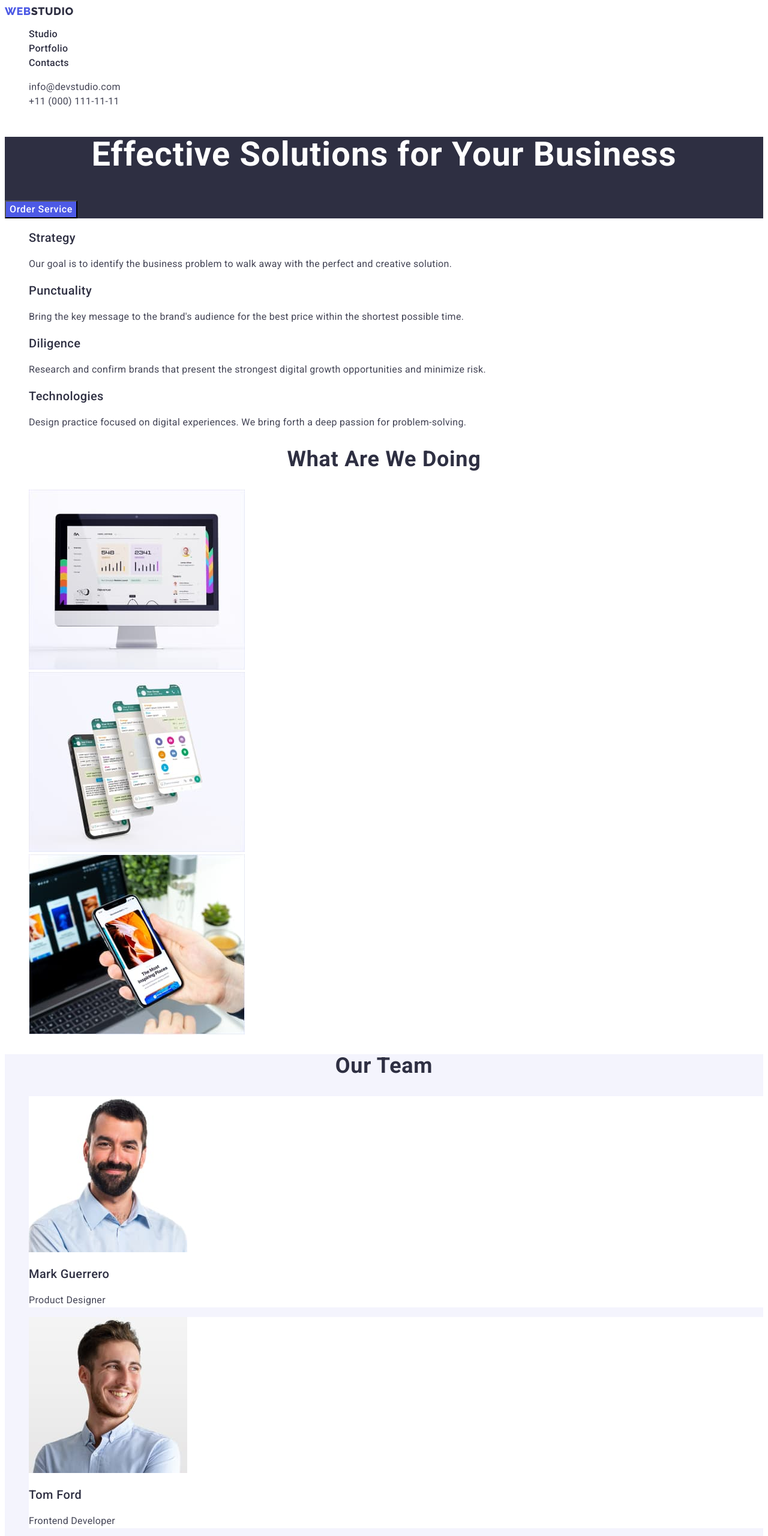
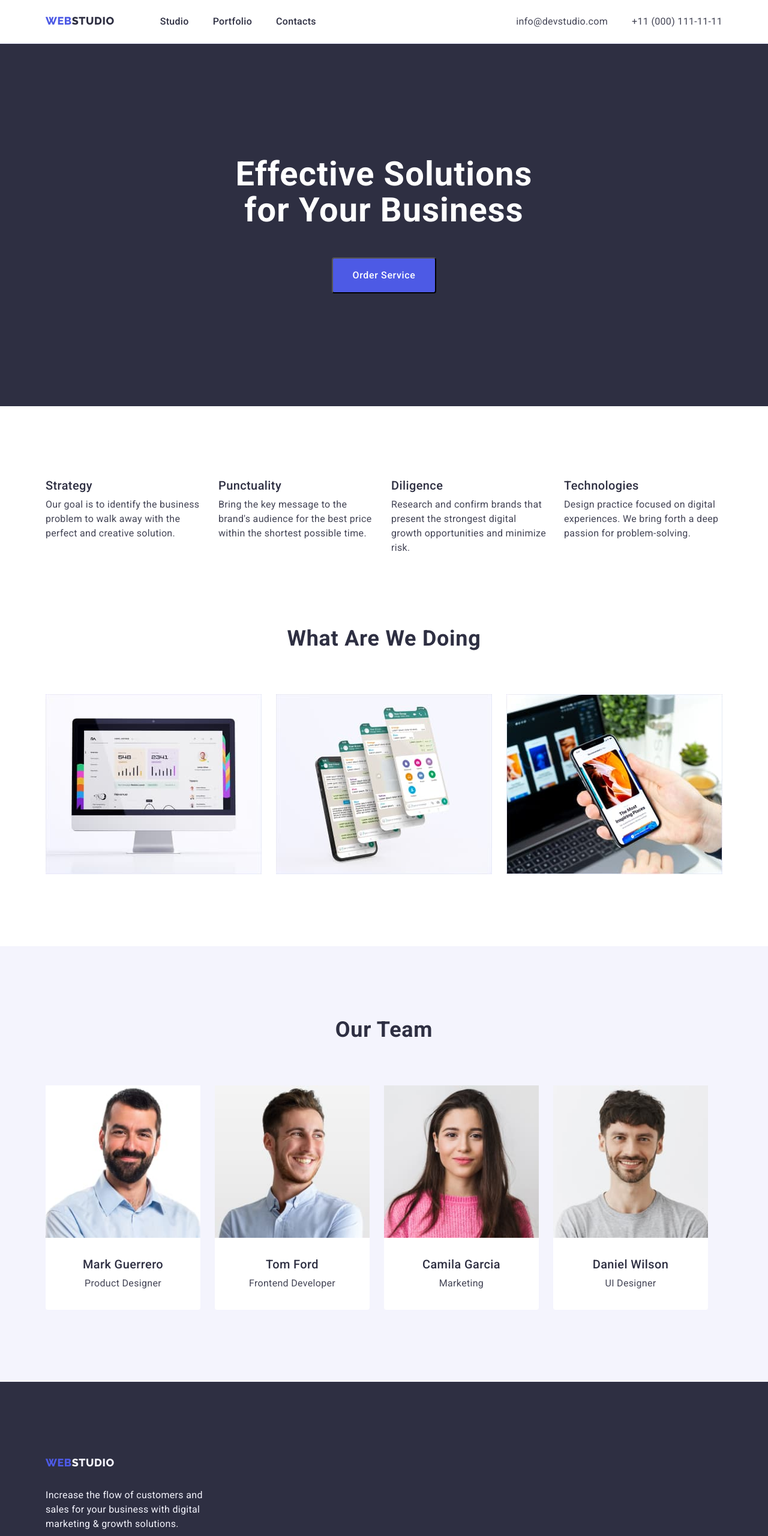
Before and after one commit to ilnickii/goit-markup-hw-03, a plain HTML site: page index.html in a window 1280 px wide. Shown: the top 2560 px of the page at 60% size. Drawn offline with nearby package versions, Linux system fonts and the light colour scheme; files whose address does not match are found by name.

Commit message:
homework-03

```diff
--- a/css/styles.css
+++ b/css/styles.css
@@ -3,6 +3,34 @@
   --secondary-text-color: #2e2f42;
   --main-bg-color: #ffffff;
   --accent-color: #4d5ae5;
+}
+
+p,
+h1,
+h2,
+h3,
+h4,
+h5,
+h6 {
+  margin: 0;
+}
+
+ul {
+  margin: 0;
+  padding: 0;
+}
+
+img {
+  display: block;
+  max-width: 100%;
+  height: auto;
+}
+
+.container {
+  max-width: 1158px;
+  padding-left: 15px;
+  padding-right: 15px;
+  margin: 0 auto;
 }
 
 body {
@@ -21,6 +49,34 @@ body {
 
 /* heder */
 
+.header {
+  border-bottom: 1px solid #e7e9fc;
+}
+
+.container-header {
+  display: flex;
+}
+
+.page-nav {
+  display: flex;
+}
+
+.menu {
+  display: flex;
+}
+
+.logo,
+.menu-link,
+.address-link {
+  display: block;
+  padding-top: 24px;
+  padding-bottom: 24px;
+}
+
+.address-list {
+  display: flex;
+}
+
 .logo {
   font-family: "Raleway", sans-serif;
   font-weight: 800;
@@ -29,6 +85,8 @@ body {
   letter-spacing: 0.03em;
   text-transform: uppercase;
   color: #4d5ae5;
+
+  margin-right: 76px;
 }
 
 .logo-studio {
@@ -41,6 +99,22 @@ body {
   line-height: 1.5;
   letter-spacing: 0.02em;
   color: var(--secondary-text-color);
+}
+
+.menu-item {
+  margin-right: 40px;
+}
+
+.menu-item:last-child {
+  margin-right: 0;
+}
+
+.address-item {
+  margin-right: 40px;
+}
+
+.address-item:last-child {
+  margin-right: 0;
 }
 
 .menu-link:hover,
@@ -58,6 +132,8 @@ body {
 
 .address {
   font-style: normal;
+  display: flex;
+  margin-left: auto;
 }
 
 .address-link:hover,
@@ -69,6 +145,9 @@ body {
 
 .hero {
   background: #2e2f42;
+
+  padding-top: 188px;
+  padding-bottom: 188px;
 }
 
 .hero-title {
@@ -78,6 +157,10 @@ body {
   letter-spacing: 0.02em;
   color: #ffffff;
   text-align: center;
+
+  width: 496px;
+  margin: 0 auto;
+  margin-bottom: 48px;
 }
 
 .hero-btn {
@@ -90,6 +173,10 @@ body {
   color: #ffffff;
   background-color: var(--accent-color);
   cursor: pointer;
+
+  padding: 16px 32px;
+  border-radius: 4px;
+  margin: 0 auto;
 }
 
 .hero-btn:hover,
@@ -99,6 +186,20 @@ body {
 }
 
 /* About */
+.about {
+  padding-top: 120px;
+  padding-bottom: 120px;
+}
+
+.about-list {
+  display: flex;
+  flex-wrap: wrap;
+  gap: 24px;
+}
+
+.about-list-item {
+  flex-basis: calc((100% - 3 * 24px) / 4);
+}
 
 .about-item-title {
   font-weight: 500;
@@ -106,6 +207,8 @@ body {
   line-height: 1.2;
   letter-spacing: 0.02em;
   color: var(--secondary-text-color);
+
+  margin-bottom: 8px;
 }
 
 .about-item-text {
@@ -115,9 +218,27 @@ body {
   color: var(--primary-text-color);
 }
 
+.visually-hidden {
+  position: absolute;
+  width: 1px;
+  height: 1px;
+  margin: -1px;
+  border: 0;
+  padding: 0;
+  white-space: nowrap;
+  clip-path: inset(100%);
+  clip: rect(0 0 0 0);
+  overflow: hidden;
+}
+
 /* Projekt */
 
-.section-title {
+.projekt {
+  padding-bottom: 120px;
+}
+
+.team-title,
+.projekt-title {
   font-weight: 700;
   font-size: 36px;
   line-height: 1.11;
@@ -125,37 +246,70 @@ body {
   letter-spacing: 0.02em;
   text-transform: capitalize;
   color: var(--secondary-text-color);
+
+  margin-bottom: 72px;
+}
+
+.projekt-list {
+  display: flex;
+  flex-wrap: wrap;
+  gap: 24px;
+}
+
+.project-item {
+  flex-basis: calc((100% - 2 * 24px) / 3);
 }
 
 /* Team */
 
 .team {
   background-color: #f4f4fd;
+
+  padding-top: 120px;
+  padding-bottom: 120px;
+}
+
+.team-list {
+  display: flex;
+  flex-wrap: wrap;
+  gap: 24px;
 }
 
 .team-item {
   background-color: #ffffff;
+  flex-basis: calc((100% - 4 * 24px) / 4);
+  border-radius: 0px 0px 4px 4px;
 }
 
 .team-name {
   font-weight: 500;
   font-size: 20px;
   line-height: 1.2;
+  text-align: center;
   letter-spacing: 0.02em;
   color: var(--secondary-text-color);
+
+  margin-top: 32px;
+  margin-bottom: 8px;
 }
 
 .team-profession {
   font-size: 16px;
   line-height: 1.5;
+  text-align: center;
   letter-spacing: 0.02em;
   color: var(--primary-text-color);
+
+  margin-bottom: 32px;
 }
 
 /* Footer */
 
 .footer {
   background-color: var(--secondary-text-color);
+
+  padding-top: 100px;
+  padding-bottom: 100px;
 }
 
 .studio {
@@ -167,9 +321,24 @@ body {
   line-height: 1.5;
   letter-spacing: 0.02em;
   color: #f4f4fd;
+
+  margin-top: 8px;
+  width: 264px;
 }
 
 /* Gallery */
+
+.gallery {
+  padding-bottom: 120px;
+}
+
+.button-list {
+  display: flex;
+  padding-top: 96px;
+  padding-bottom: 72px;
+  justify-content: center;
+  gap: 24px;
+}
 
 .gallery-nav-btn {
   font-family: "Roboto", sans-serif;
@@ -183,12 +352,26 @@ body {
   color: var(--accent-color);
   background-color: #f4f4fd;
   cursor: pointer;
+
+  padding: 12px 24px;
+  border: 1px solid #e7e9fc;
+  border-radius: 4px;
 }
 
 .gallery-nav-btn:hover,
 .gallery-nav-btn:focus {
   color: #ffffff;
   background-color: #404bbf;
+}
+
+.gallery-list {
+  display: flex;
+  flex-wrap: wrap;
+  gap: 48px 24px;
+}
+
+.gallery-list-item {
+  width: calc((100% - 2 * 24px) / 3);
 }
 
 .gallery-title {
@@ -205,3 +388,12 @@ body {
   letter-spacing: 0.02em;
   color: var(--primary-text-color);
 }
+
+.caption-gallerry-img {
+  display: flex;
+  flex-direction: column;
+  justify-content: center;
+  align-items: flex-start;
+  padding: 32px 16px;
+  gap: 8px;
+}
--- a/index.html
+++ b/index.html
@@ -11,11 +11,19 @@
       href="https://fonts.googleapis.com/css2?family=Raleway:wght@800&family=Roboto:wght@400;500;700;900&display=swap"
       rel="stylesheet"
     />
+    <link
+      rel="stylesheet"
+      href="https://cdnjs.cloudflare.com/ajax/libs/modern-normalize/2.0.0/modern-normalize.min.css"
+      integrity="sha512-4xo8blKMVCiXpTaLzQSLSw3KFOVPWhm/TRtuPVc4WG6kUgjH6J03IBuG7JZPkcWMxJ5huwaBpOpnwYElP/m6wg=="
+      crossorigin="anonymous"
+      referrerpolicy="no-referrer"
+    />
     <link rel="stylesheet" href="./css/styles.css" />
   </head>
   <body>
-    <!--HEDER-->
+    <!--HEADER-->
     <header class="header">
+      <div class="container container-header">
         <nav class="page-nav">
           <a class="logo link" href="./index.html"
             >Web<span class="logo-studio">Studio</span></a
@@ -34,34 +42,38 @@
         </nav>
         <address class="address">
           <ul class="address-list list">
-          <li>
+            <li class="address-item">
               <a class="address-link link" href="mailto:info@devstudio.com"
                 >info@devstudio.com</a
               >
             </li>
-          <li>
+            <li class="address-item">
               <a class="address-link link" href="tel:+110001111111"
                 >+11 (000) 111-11-11</a
               >
             </li>
           </ul>
         </address>
+      </div>
     </header>
     <main>
       <!--HERO-->
       <section class="hero">
+        <div class="container">
           <h1 class="hero-title">Effective Solutions for Your Business</h1>
           <button class="hero-btn" type="button">Order Service</button>
+        </div>
       </section>
       <!--ABOUT-->
       <section class="about">
-        <h2 hidden class="about-title">Personality</h2>
-        <ul class="about-list list list">
+        <div class="container">
+          <h2 class="visually-hidden">Personality</h2>
+          <ul class="about-list list">
             <li class="about-list-item">
               <h3 class="about-item-title">Strategy</h3>
               <p class="about-item-text">
-              Our goal is to identify the business problem to walk away with the
-              perfect and creative solution.
+                Our goal is to identify the business problem to walk away with
+                the perfect and creative solution.
               </p>
             </li>
             <li class="about-list-item">
@@ -86,10 +98,12 @@
               </p>
             </li>
           </ul>
+        </div>
       </section>
       <!--PROJEKT-->
       <section class="projekt">
-        <h2 class="section-title">What are we doing</h2>
+        <div class="container">
+          <h2 class="projekt-title">What are we doing</h2>
           <ul class="projekt-list list">
             <li class="project-item">
               <img
@@ -116,10 +130,12 @@
               />
             </li>
           </ul>
+        </div>
       </section>
       <!--TEAM-->
       <section class="team">
-        <h2 class="section-title">Our Team</h2>
+        <div class="container">
+          <h2 class="team-title">Our Team</h2>
           <ul class="team-list list">
             <li class="team-item">
               <img
@@ -162,17 +178,20 @@
               <p class="team-profession">UI Designer</p>
             </li>
           </ul>
+        </div>
       </section>
     </main>
     <!--FOOTER-->
     <footer class="footer">
+      <div class="container">
         <a class="logo link" href="./index.html"
           >Web<span class="logo-studio studio">Studio</span></a
         >
         <p class="footer-text">
-        Increase the flow of customers and sales for your business with digital
-        marketing & growth solutions.
+          Increase the flow of customers and sales for your business with
+          digital marketing & growth solutions.
         </p>
+      </div>
     </footer>
   </body>
 </html>
```
Also changed, not shown: portfolio.html (+40 -7 lines). Lines whose indentation alone changed are shown as unchanged.
